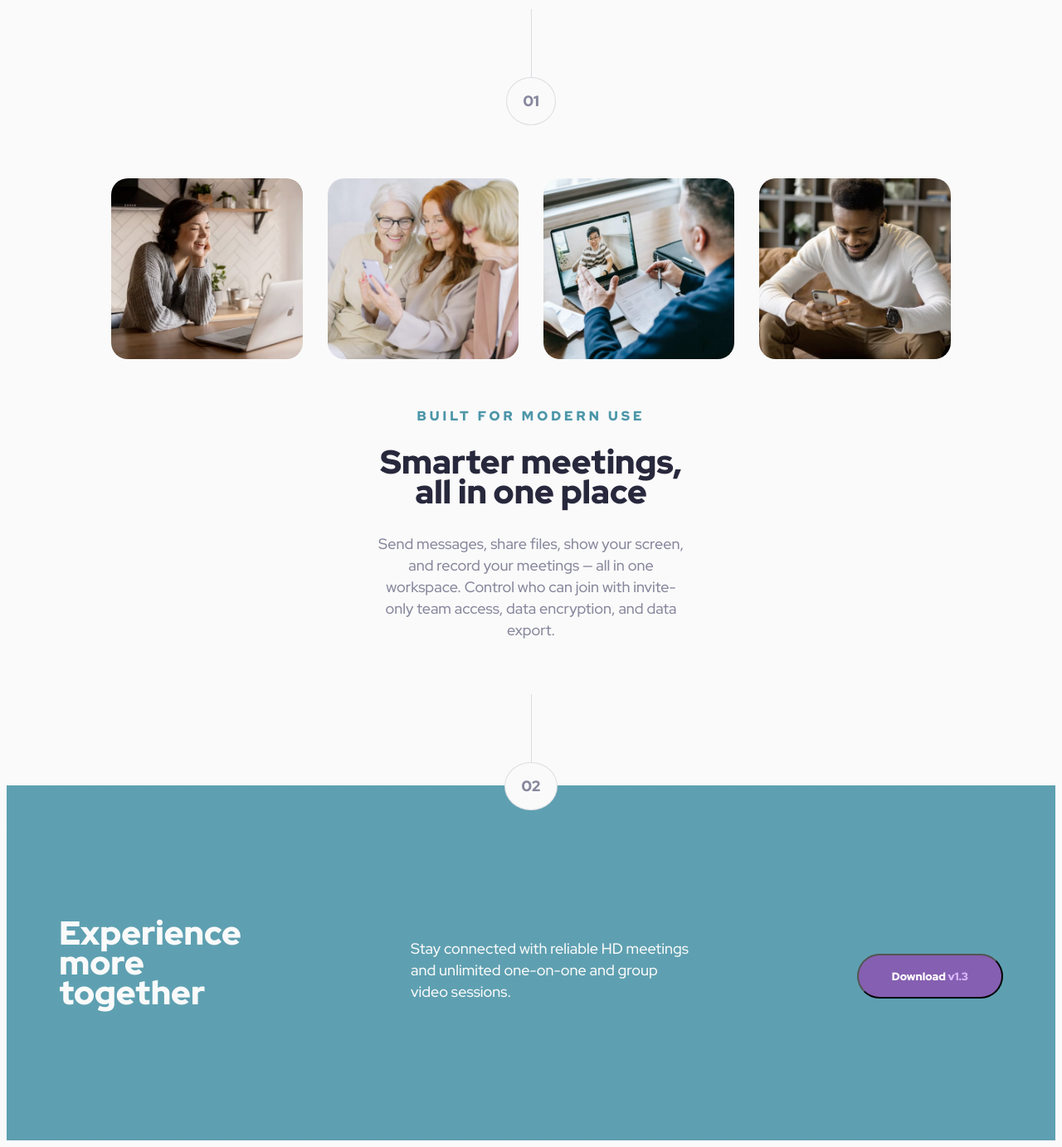
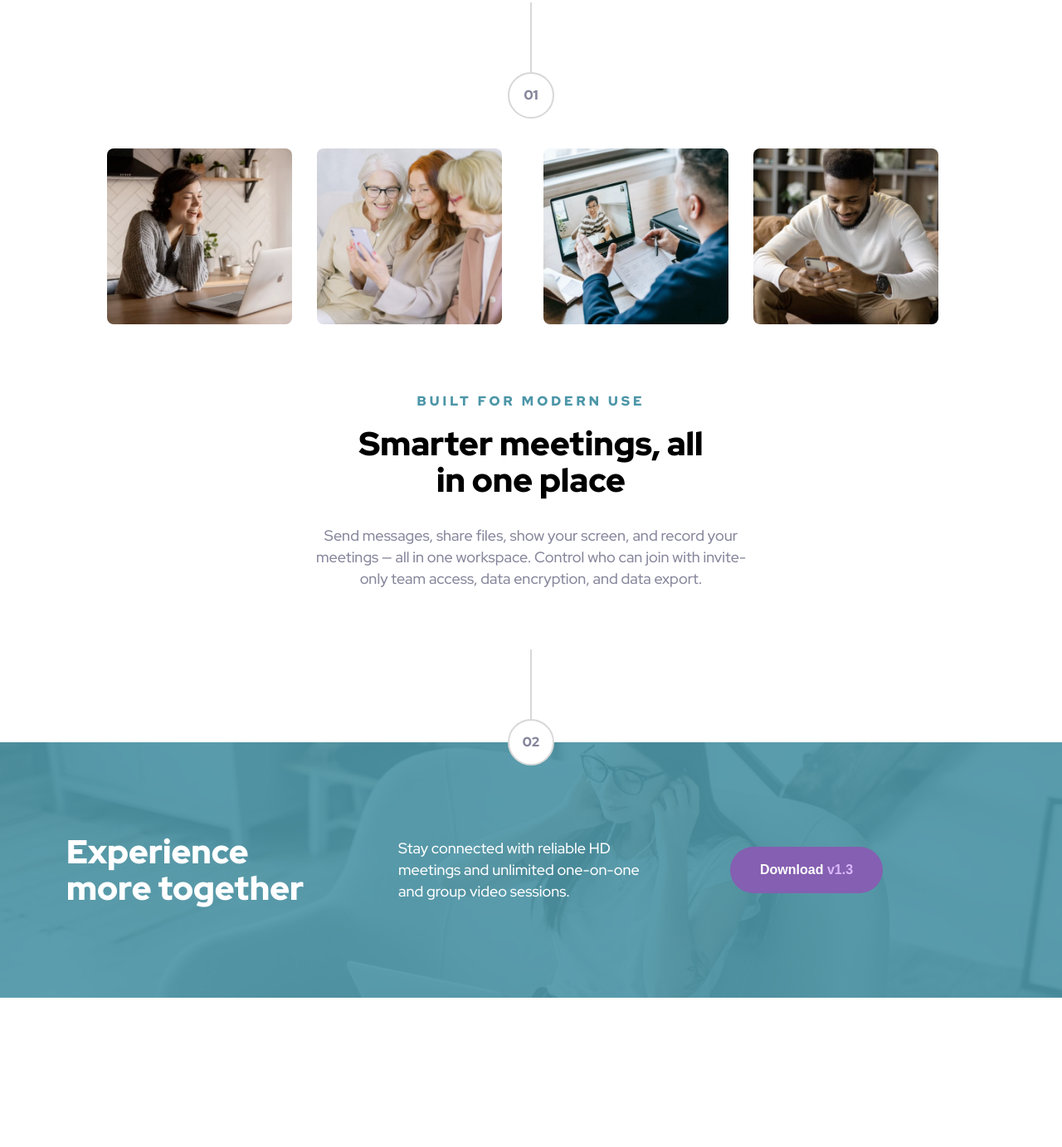
Before and after one commit to Tknartey/help, a plain HTML site: page index.html in a window 1280 px wide. Shown: the part 655-2038 px from the top of the page at 83% size. After the commit the page ends 1858 px from the top, so only its background shows below. Drawn offline with Linux system fonts and the light colour scheme.

Commit message:
added update

```diff
--- a/index.html
+++ b/index.html
@@ -1,96 +1,92 @@
+
 <!DOCTYPE html>
 <html lang="en">
 <head>
-    <meta charset="UTF-8" />
+  <meta charset="UTF-8">
   <meta http-equiv="X-UA-Compatible" content="IE=edge">
-    <meta name="viewport" content="width=device-width, initial-scale=1.0" />
+  <meta name="viewport" content="width=device-width, initial-scale=1.0">
 
-    <link rel="icon" type="image/png" sizes="32x32" href="ImageAsset\starter-code\assets\favicon-32x32.png"/>
-
-    <link href="https://fonts.googleapis.com/css2?family=Red+Hat+Display:wght@500;900&display=swap" rel="stylesheet"/>
-
-    <link rel="stylesheet" href="styleUp.css" />
-
-    <title> Meet landing page </title>
+  <link rel="icon" type="image/png" sizes="32x32" href="ImageAsset\starter-code\assets\favicon-32x32.png">
+  <link rel="stylesheet" href="styleUp.css">
+  <title> Meet landing page</title>
 </head>
 <body>
+  <main class="container">
+    <header>
       <div class="logo">
-        <img src="ImageAsset\starter-code\assets\logo.svg" alt="log0">
+        <img src="ImageAsset\starter-code\assets\logo.svg" alt="meet logo">
       </div>
-    <div class="meet_mobile">
-      <div class="wrapper">
-        <img src="ImageAsset\starter-code\assets\tablet\image-hero.png" alt="hero-image" class="meet_mobile"/>
+      <div class="introduction">
+        <div class="introduction__image-1">
+          <img src="ImageAsset\starter-code\assets\desktop\image-hero-left.png" class="introduction__image-1--desktop" alt="">
+         <img src="ImageAsset\starter-code\assets\tablet\image-hero.png" class="introduction__image-1--tablet" alt="">
+        </div>
+
+        <div class="introduction__text">
+          <h1>Group Chat for Everyone</h1>
+          <p class="introduction__paragraph">Meet makes it easy to connect with others face-to-face virtually and collaborate across any device.</p>
+          <div class="introduction__buttons">
+            <button type="button" class="btn btn--primary btn__download">Download <span>v1.3</span></button>
+            <button type="button" class="btn btn--secondary">What is it?</button>
           </div>
         </div>
-    <div class="desktop_group">
-      <div class="meet_desktop">
-        <div class="wrapper">
-          <img src="ImageAsset\starter-code\assets\desktop\image-hero-left.png" alt="hero-image" class="hero left"/>
+       <div class="introduction__image-2">
+          <img src="ImageAsset\starter-code\assets\desktop\image-hero-right.png" alt="">
         </div>
       </div>
-    <div class="container desktop_container">
-      <h1>Group Chat for Everyone</h1>
-      <p class="no_margin">
-        Meet makes it easy to connect with others face-to-face virtually and
-        collaborate across any device.
-      </p>
-      <div class="buttons">
-        <button class="button1">Download <span class="version1">v1.3</span></button>
-        <button class="button2">What is it?</button>
+    </header>
+
+    <section class="features">
+      <div class="section__number-container">
+        <div class="section__line"></div>
+        <div class="section__circle">
+          <div class="section__number">01</div>
         </div>
       </div>
-    <div class="meet_desktop">
-      <div class="wrapper">
-        <img src="ImageAsset\starter-code\assets\desktop\image-hero-right.png" alt="hero image" class="hero right"/>
+      <div class="features__photos">
+        <div class="photo-set">
+          <div class="photo-set__a">
+            <img src="ImageAsset\starter-code\assets\desktop\image-woman-in-videocall.jpg" class="photo-set__image" alt="woman on video call">
+            <img src="ImageAsset\starter-code\assets\desktop\image-women-videochatting.jpg" class="photo-set__image" alt="women video chatting">
+          </div>
+          <div class="photo-set__b">
+            <img src="ImageAsset\starter-code\assets\desktop\image-men-in-meeting.jpg" class="photo-set__image" alt="men in online meeting">
+            <img src="ImageAsset\starter-code\assets\desktop\image-man-texting.jpg" class="photo-set__image" alt="man texting">
           </div>
         </div>
       </div>
-    <div class="number_container">
-      <span class="line"></span>
-      <span class="number">01</span>
-    </div>
-    <div class="container image_section">
-      <div class="image">
-        <img src="ImageAsset\starter-code\assets\desktop\image-woman-in-videocall.jpg" alt="woman in videocall"/>
-      </div>
-      <div class="image">
-        <img src="ImageAsset\starter-code\assets\desktop\image-women-videochatting.jpg" alt="women videochatting"/>
-      </div>
-      <div class="image">
-        <img src="ImageAsset\starter-code\assets\desktop\image-men-in-meeting.jpg" alt="men in meeting"/>
-      </div>
-      <div class="image">
-        <img class="col" src="ImageAsset\starter-code\assets\desktop\image-man-texting.jpg" alt="man texting"/>
+      <div class="features__text-container">
+        <div class="features__text">
+          <div class="features__text--sub-head">Built for modern use</div>
+          <h2 class="features__text--heading">Smarter meetings, all in one place</h2>
+          <p class="features__text--paragraph">Send messages, share files, show your screen, and record your meetings — all in one workspace. Control who can join with invite-only team access, data encryption, and data export.</p>
         </div>
       </div>
-    <div class="container desktop_container">
-      <span class="overline">Built for modern use</span>
-      <h2>Smarter meetings, all in one place</h2>
-      <p class="no_margin desktop_text">
-        Send messages, share files, show your screen, and record your meetings —
-        all in one workspace. Control who can join with invite-only team access,
-        data encryption, and data export.
+    </section>
+
+    <footer>
+      <div class="section__number-container">
+        <div class="section__line"></div>
+        <div class="section__circle">
+          <div class="section__number">02</div>
+        </div>
+      </div>
+      <div class="footer-content__background">
+
+        <div class="footer-content__text">
+          <div>
+            <h2>Experience more together</h2>
+          </div>
+          <div>
+            <p>Stay connected with reliable HD meetings and unlimited one-on-one and group video sessions.
             </p>
           </div>
-    <div class="container number_container overlap">
-      <span class="line"></span>
-      <span class="number">02</span>
-    </div>
-    <footer>
-      <div class="container">
-
-      <h2 class="no_margin footer_heading">Experience more together</h2>
-
-      <p>
-          Stay connected with reliable HD meetings and unlimited one-on-one and
-          group video sessions.
-        </p>
-        <div class="buttons">
-          <button class="button3">Download <span class="version2">v1.3</span></button>
-
+          <div>
+            <button type="button" class="btn btn--secondary">Download <span>v1.3</span></button>
           </div>
         </div>
-
+      </div>
     </footer>
+  </main>
 </body>
 </html>
--- a/styleUp.css
+++ b/styleUp.css
@@ -1,307 +1,393 @@
-* {
-    font-family: 'Red Hat Display', sans-serif;
+@import url('https://fonts.googleapis.com/css2?family=Red+Hat+Display:wght@500;900&display=swap');
+
+:root {
+  --font-primary: 'Red Hat Display', sans-serif; /* weigths 900 500  */
+  --color-teal: hsl(192, 37%, 48%);
+  --color-purple: hsl(268, 34%, 53%);
+  --color-sky-blue: hsl(192, 90%, 77%);
+  --color-lavender: hsl(268, 100%, 86%);
+  --color-black:#000 ;
+  --color-gray: hsl(240, 10%, 57%);
+  --color-white: #fff;
+  --color-button-hover-primary: hsl(192, 54%, 64%);
+  --color-button-hover-secondary: hsl(267, 64%, 71%);
+  --color-light-gray: rgb(216, 216, 216);
+}
+
+*{
+  margin: 0;
+  padding: 0;
   box-sizing: border-box;
 }
 
+html {
+  font-size: 62.5%;
+}
 body {
-    font-size: 16px;
-    line-height: 26px;
-    background-color: #fafafa;
-    color: #87879d;
+  font-family: var(--font-primary);
+  font-size: 1.8rem;
+  font-weight: 500;
+  line-height: 2.6rem;
+  min-height: 100vh;
+ /*  overflow-x: hidden; */
+
+}
+.container{
+  max-width: 1440px;
+  margin: 0 auto;
 }
 
-  .logo {
-    margin: 48px 128px;
+h1{
+  font-size: 6.4rem;
+  font-weight: 900;
+  line-height: 1;
+  color: var(--color-black);
+}
+
+h2{
+  font-size: 4rem;
+  font-weight: 900;
+  line-height: 4.4rem;
+}
+.logo{
+  margin-top: 80px;
+  margin-bottom: 64px;
   text-align: center;
 }
 
-  .no_margin {
-    margin: 0 ;
+ .introduction{
+  display: flex;
+  flex-direction: row;
+    justify-content: space-between;
+}
+.introduction__image-1{
+  flex-basis: 30%;
+  overflow:hidden;
+  position: relative;
+}
+ .introduction__image-1--tablet{
+  display:none;
+}
+.introduction__image-2{
+  flex-basis: 30%;
+  overflow: hidden;
+  position: relative;
+  /* text-align: right;  */
 }
 
-  h1,
-  h2 {
-    font-weight: 900;
+.introduction__image-1--desktop{
+  max-width:100%;
+  height: auto;
+  position: relative;
+  right: 30px;
+}
+.introduction__image-1--tablet{
+  max-width: 108%;
+  height: auto;
+  margin-left: -27px;
+}
+.introduction__image-2 img{
+  max-width: 100%;
+  height: auto;
+  position: relative;
+  left: 38px;
+}
+ .introduction__text{
+  flex-basis: 39%;
   text-align: center;
-    color: #28283d;
+  margin: 46px 68px 0 68px;
 }
-  h1 {
-    line-height: 44px;
-    font-size: 40px;
-    margin-top: 72px;
+.introduction__paragraph{
+  margin-top: 35px;
+  font-size: 1.6rem;
+  color: var(--color-gray);
+}
+.introduction__buttons{
+  margin-top: 32px;
 }
 
-  h2 {
-    line-height: 36px;
-    font-size: 32px;
-    margin: 24px 0px 32px 0px;
+.btn{
+  font-size: 1.6rem;
+  font-weight: 900;
+  border: none;
+ /*  outline: none; */
+  padding: 19px 36px;
+  border-radius: 30px;
+}
+.btn--primary{
+  color: white;
+  background-color: var(--color-teal);
+  margin: 0px 15px 20px 15px;
+}
+.btn--secondary{
+  background-color:#855fb1;
+  color: #fff;
 }
 
-  .container {
-    width: 90%;
-    margin: 0 auto;
-    text-align: center;
+.btn--primary span{
+  color: var(--color-sky-blue);
 }
-
-  .small_text {
-    margin: 0 auto;
+.btn--primary:hover{
+  background-color: var(--color-button-hover-primary);
+  cursor: pointer;
 }
-
-  .meet_mobile {
-    margin: 0 auto;
-    width: 100%;
-    overflow: hidden;
-  }
-
-  .desktop_group{
-    display: none;
-  }
-
-  .wrapper {
-    overflow: hidden;
-    width: 105%;
-  }
-  .wrapper img {
-    position: relative;
-    right: 10px;
-  }
-
-  .buttons {
-    margin: 32px 0px 0px 0px;
-  }
-  .buttons,
-  .number_container {
-    display: flex;
-    flex-direction: column;
-    justify-content: center;
-    align-items: center;
-  }
-
-  .button1,
-  .button2,
-  .button3 {
-    padding: 16px 40px;
-    color: white;
-    border-radius: 29px;
-    font-weight: 900;
-  }
-
-  .button1 {
-    background-color: #4d96a9;
-    margin-bottom: 16px;
-  }
-
-  .button2,
-  .button3 {
-    background-color: #855fb1;
-  }
-
-  .button1:hover {
-    background-color: #71c0d4;
+.btn--secondary:hover{
+  background-color: var(--color-button-hover-secondary);
   cursor: pointer;
 }
 
-  .button2:hover,
-  .button3:hover {
-    background-color: #b18bdd;
-    cursor: pointer;
+.section__line{
+  /*  width: 56px; */
+  height: 84px;
+  border-left: 2px solid var(--color-light-gray);
+  justify-content: center;
+   /* transform: translateX(50%);  */
+}
+.section__circle{
+  display: inline-flex;/* flex */
+  justify-content: center;
+  align-items: center;
+  width: 56px;
+  height: 56px;
+  border-radius: 50%;
+   background-color: white;
+  border: 2px solid var(--color-light-gray);
+}
+.section__number-container{
+  display: flex;
+  flex-direction: column;
+   /* justify-content: flex-start;  */
+  position:sticky;/* relative */
+   z-index: 5;
+  margin-bottom: -28px;
+  align-items: center;
+}
+.section__number{
+  font-size: 1.6rem;
+  font-weight: 900;
+  color: var(--color-gray);
+}
+.features{
+  margin-top: 110px;
+}
+.features__photos{
+   margin: 64px 10.1% 0 10.1%;
+   display: flex; /* pictures into 4 */
+   justify-content: center;
+}
+.photo-set{
+   display: flex; /* pictures in same row */
+  gap: 30px;
+  max-width: 1110px;
+}
+.photo-set__a, .photo-set__b{
+   display:flex;
+  gap:30px;
+   justify-items: center;
+  }
+  .photo-set img{
+    width:100%;
+    max-width: 45%;
+    height: auto;
+    border-radius: 8px;
+  }
+  .features__text-container{
+     display: flex;
+    flex-direction: row;
+    justify-content: center;
+    margin-top: 80px;
+}
+.features__text {
+  flex-basis: 47%;
+  text-align: center;
+  max-width: 540px;
+}
+.features__text--sub-head {
+  font-size: 1.6rem;
+  font-weight: 900;
+  letter-spacing: 4px;
+  text-transform: uppercase;
+  color: var(--color-teal);
+}
+.features__text--heading {
+   margin: 16px 55px 0px 55px;
+  line-height: 44px;
+}
+.features__text--paragraph {
+  margin-top: 32px;;
+  color: var(--color-gray);
+}
+footer {
+  position: relative;
+  margin-top: 72px;
+}
+.footer-content__background {
+  min-height: 308px;
+  background-image: url(image-footer.jpg)  ;
+
+}
+ .footer-content__background::before{
+  content: '';
+  background-color: var(--color-teal);
+  width: 100%;
+  height: 308px;
+  position: absolute;
+  opacity: 0.9;
 }
 
-  .version1{
-    color: #8FE3F9;
+.footer-content__text {
+  height: 308px;
+  position: relative;
+  display: flex;
+  flex-direction: row;
+  justify-content: space-evenly;
+   align-items: center;
+} /**/
+ .footer-content__text div{
+  flex-basis: 25%;
+}
+.footer-content__text h2 {
+  color: var(--color-white);
+}
+.footer-content__text p {
+  color: var(--color-white);
+}
+.btn--secondary span {
+  color: var(--color-lavender);
 }
 
-  .version2{
-    color: #D9B8FF;
+/* media queries */
+
+@media only screen and (max-width: 820px) {
+  h1 {
+    font-size: 4.8rem;
+    padding: 0 20%;
   }
-
-  .number_container {
-    width: 56px;
-    height: 140px;
-    margin: 64px auto;
+  .introduction {
+    flex-direction: column;
   }
-  .number {
-    padding: 15px 19px;
-    border: 1px solid rgba(135, 135, 157, 0.25);
-    border-radius: 50%;
-    font-weight: 900;
-    background-color: #fafafa;
+  .introduction__image-1--desktop {
+    display: none;
   }
-
-  .line {
-    border-left: 1px solid rgba(135, 135, 157, 0.25);
-    height: 84px;
+  .introduction__image-1--tablet {
+    display: block;
   }
-
-  .image_section {
-    margin-bottom: 64px;
-    display: grid;
-    grid-template-columns: 1fr 1fr;
-    row-gap: 24px;
-    column-gap: 25px;
-    width: 90%;
+  .introduction__image-2 {
+    display: none;
   }
-
-  .image img {
-    border-radius: 20px;
-    width: 100%;
+  .introduction__text {
+    margin: 67px 125px 0px 125px;
   }
-
-  .overline {
-    font-size: 16px;
-    line-height: 26px;
-    letter-spacing: 4px;
-    text-transform: uppercase;
-    font-weight: 900;
-    color: #4d96a9;
+  .photo-set, .photo-set__a, .photo-set__b {
+    gap: 11px;
   }
-
-  .overlap {
-    margin-bottom: -30px;
-    z-index: 999;
+  .features__photos {
+    margin: 97px 4.9% 0 4.9%;
   }
-
+  .features {
+    margin-top: 80px;
+  }
+  .features__text-container {
+    margin-top: 48px;
+  }
+  .features__text {
+    flex-basis: 80%;
+    max-width: 573px;
+  }
+  .features__text--paragraph {
+    font-size: 1.6rem;
+  }
+  .features__text--heading {
+    margin: 16px 60px 0px 60px;
+  }
   footer {
-    width: 100%;
-    height: 428px;
-    background-image: linear-gradient(
-        0deg,
-        rgba(77, 150, 169, 0.9),
-        rgba(77, 150, 169, 0.9)
-      ),
-      url(ImageAsset\starter-code\assets\mobile\image-footer.jpg);
-    background-position: center;
-    background-repeat: no-repeat;
-    background-size: cover;
+    margin-top: 80px;
   }
-
-  footer h2 {
-    color: #fafafa;
-    font-size: 40px;
-    padding: 92px 0px 24px 0px;
+  .footer-content__text {
+    flex-direction: column;
+    justify-content: center;
+    padding: 0 12%;
+    text-align: center;
   }
-
-  footer p {
-    font-weight: 500;
-    font-size: 18px;
-    line-height: 26px;
-    text-align: center;
-    color: #fafafa;
+  .footer-content__text div {
+    flex-basis: 25%;
+  }
+  .footer-content__text h2 {
+    padding: 0 1%;
     margin-bottom: 32px;
   }
-
-  /* MEDIA Queries */
-
-  @media only screen and (min-width: 768px) {
-    .buttons {
-      flex-direction: row;
+  .footer-content__background {
+    min-height: 428px;
+    background: url(tab_image-footer.jpg) ;
   }
-
-    .button1 {
-      margin: 0px 16px 0px 0px;
+  .footer-content__background::before {
+    height: 428px;
   }
-
-    .image_section {
-      margin-bottom: 48px;
-      grid-template-columns: 1fr 1fr 1fr 1fr;
-      column-gap: 30px;
-      width: 90%;
-    }
-
-    footer {
-      background-image: linear-gradient(
-          0deg,
-          rgba(77, 150, 169, 0.9),
-          rgba(77, 150, 169, 0.9)
-        ),
-        url(ImageAsset\starter-code\assets\tablet\image-footer.jpg);
-    }
-
-    footer p {
-      margin-bottom: 40px;
-    }
-
-    h1 {
-      font-size: 48px;
-    }
-
-    h2 {
-      font-size: 40px;
+  .footer-content__text {
+    height: 428px;
+    padding-top: 55px;
   }
 }
 
-  @media only screen and (min-width: 1224px) {
-
-    h1{
-      font-size: 64px;
-      line-height: 64px    ;
+@media only screen and (max-width: 620px) {
+  .introduction__text {
+    margin: 67px 70px 0px 70px;
   }
-
-    body{
-      font-size: 18px;
+  h1 {
+    font-size: 4.2rem;
   }
-
-    .desktop_container{
-      width: 30%;
 }
-
-    .meet_desktop{
-      display: block;
-
+/* mobile phone */
+@media only screen and (max-width: 475px) {
+  h1 {
+    font-size: 4rem;
+    line-height: 4.4rem;
+    padding: 0;
   }
-    .meet_mobile{
-     display: none;
+  h2 {
+    font-size: 3.2rem;
+    line-height: 3.6rem;
   }
-
-    .desktop_group{
-      display: flex;
-      overflow: hidden;
+  .introduction__image-1--tablet {
+    max-width: 111%;
+    margin-left: -20px;
   }
-
-    .wrapper .right{
-      right: 0px;
-      left: 32px
+  .introduction__text {
+    margin: 67px 24px 0px 24px;
   }
-    .wrapper .left{
-
-      right: 32px;
+  .introduction__paragraph {
+    font-size: 1.6rem;
+    line-height: 2.6rem;
+    margin-top: 24px;
   }
-
-    .image_section {
-      width: 80%;
+  .features__photos {
+    margin: 84px 6.2% 0 6.2%;
   }
-    .desktop_text{
-      margin: 0 auto;
+  .photo-set {
+    flex-direction: column;
   }
-
-    footer {
-      background-image: linear-gradient(
-          100deg,
-          rgba(77, 150, 169, 0.9),
-          rgba(77, 150, 169, 0.9)
-        ),
-        url(ImageAsset\starter-code\assets\desktop\image-footer.jpg);
+  .photo-set, .photo-set__a, .photo-set__b {
+    gap: 25px;
   }
-
-    footer .container{
-      height: inherit;
-      display: flex;
-      justify-content: space-between;
-      align-items: center;
+  .features__text-container {
+    margin-top: 64px;
   }
-
-    footer h2 {
-      padding: 0px;
-      width: 20%;
-      text-align: left;
+  .features__text--heading {
+    margin: 16px 24px 0px 24px;
+    font-size: 3.2rem;
+    line-height: 3.6rem;
   }
-
-    footer p {
-      margin-bottom: 0px;
-      width: 30%;
-      text-align: left;
-
+  .footer-content__background {
+    min-height: 428px;
+    background: url(mob_image-footer.jpg) ;
   }
-
-
+  .footer-content__text {
+    padding: 0 7%;
   }
+  .footer-content__text h2 {
+    margin-top: 68px;
+    margin-bottom: 30px;
+    font-size: 3.2rem;
+    line-height: 3.6rem;
+  }
+}
```
Also changed, not shown: image-footer.jpg (renamed from ImageAsset/starter-code/assets/desktop/image-footer.jpg), mob_image-footer.jpg (renamed from ImageAsset/starter-code/assets/mobile/image-footer.jpg), tab_image-footer.jpg (renamed from ImageAsset/starter-code/assets/tablet/image-footer.jpg). Lines whose indentation alone changed are shown as unchanged.
